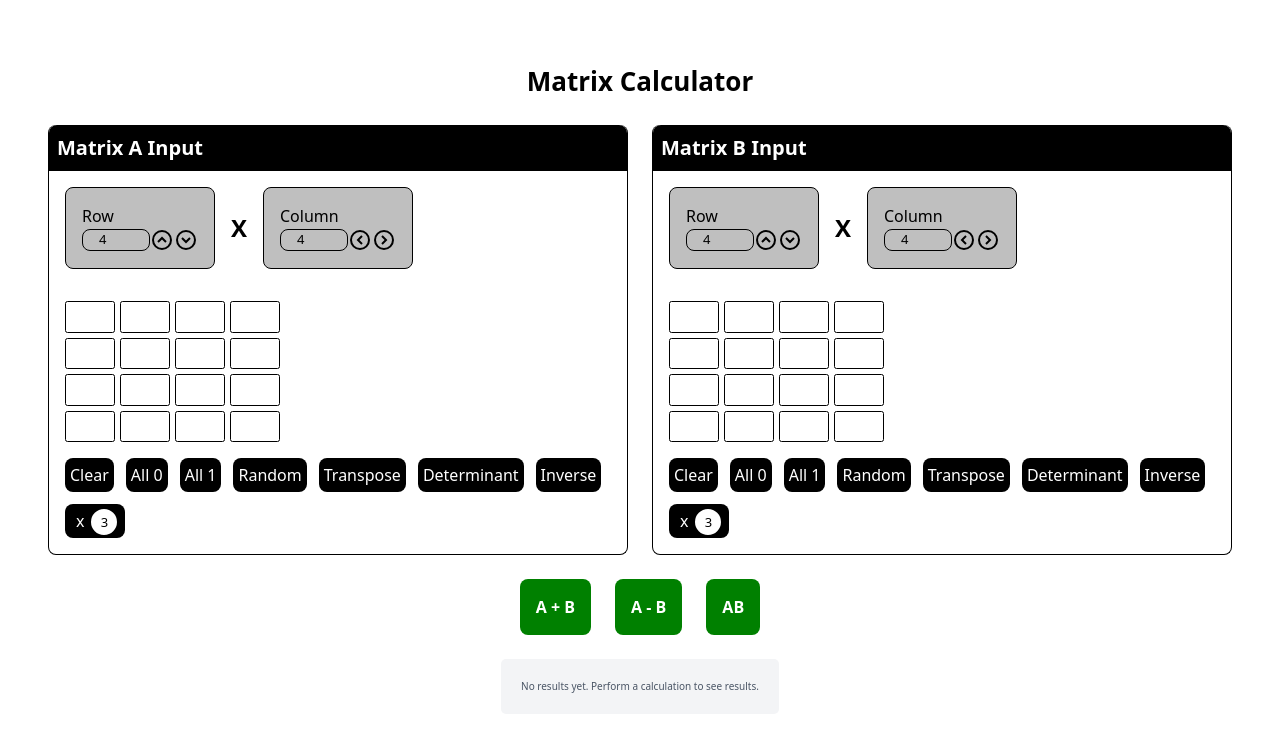
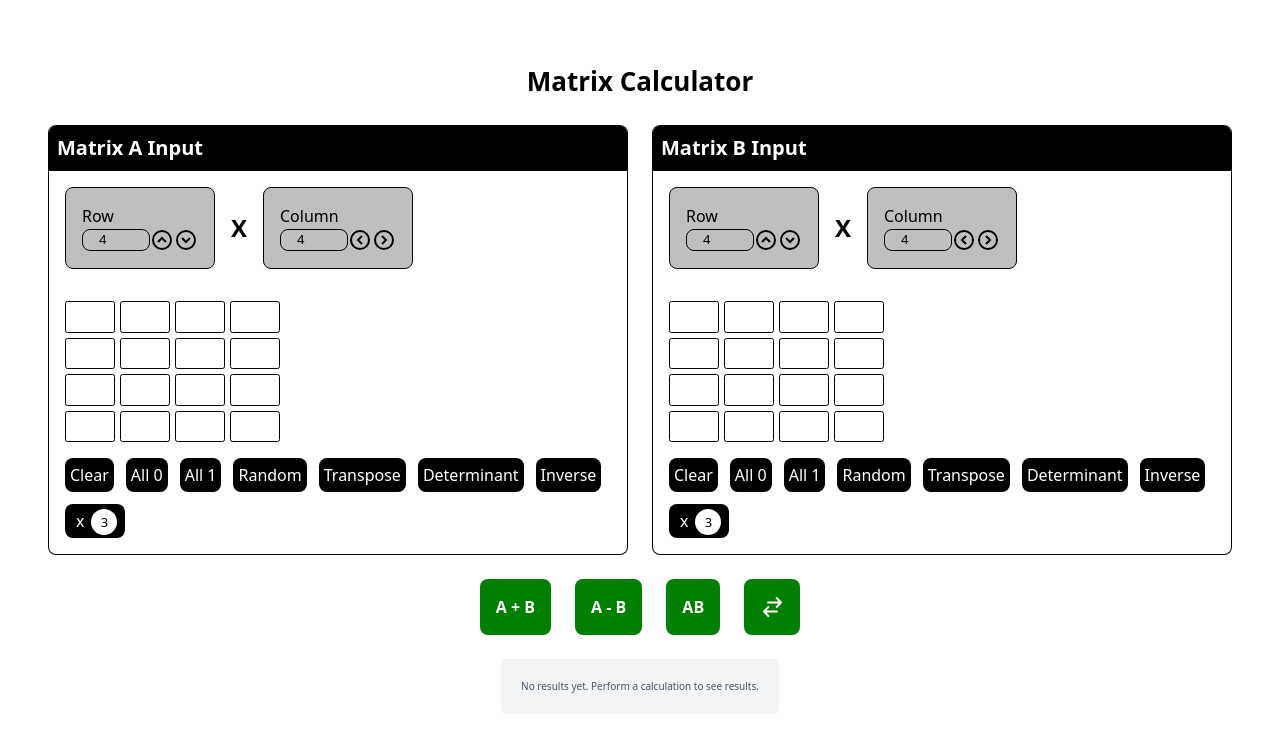
Before and after one commit to endriuuuu1/matrix-calculator-DevOps-project, a React app in the folder frontend/: page / in a window 1280 px wide. Shown: the top 732 px of the page. Built offline with nearby package versions, Linux system fonts and the light colour scheme; the HTML template or start-up script is replaced by a standard one.

Commit message:
added swap function

```diff
--- a/frontend/src/App.tsx
+++ b/frontend/src/App.tsx
@@ -25,6 +25,13 @@ function App() {
   const [scalarNum, setScalarNum] = useState<string>("3");
   const matrixATitle = "Matrix A";
   const matrixBTitle = "Matrix B";
+
+  const swapHandler = () => {
+    const matrixACopy = matrixA.map((row) => [...row]);
+    const matrixBCopy = matrixB.map((row) => [...row]);
+    setMatrixA(matrixBCopy);
+    setMatrixB(matrixACopy);
+  };
 
   return (
     <div
@@ -81,6 +88,7 @@ function App() {
         addHandler={() => addHandler(matrixA, matrixB, setResult)}
         subHandler={() => subHandler(matrixA, matrixB, setResult)}
         multiplyHandler={() => multiplyHandler(matrixA, matrixB, setResult)}
+        swapHandler={swapHandler}
       />
       <Result result={result} />
     </div>
--- a/frontend/src/components/BasicCalculation.tsx
+++ b/frontend/src/components/BasicCalculation.tsx
@@ -2,10 +2,12 @@ export default function BasicCalculation({
   addHandler,
   subHandler,
   multiplyHandler,
+  swapHandler,
 }: {
   addHandler: () => Promise<void>;
   subHandler: () => Promise<void>;
   multiplyHandler: () => Promise<void>;
+  swapHandler: () => void;
 }) {
   return (
     <div
@@ -39,6 +41,38 @@ export default function BasicCalculation({
       >
         AB
       </div>
+      <div
+        className="bg-[#008000] p-[1.6rem]
+      text-[1.6rem] font-bold text-white
+      rounded-[0.8rem] transition-all duration-300
+      hover:bg-black cursor-pointer
+      w-[56px] flex items-center
+      h-[56px]"
+        onClick={swapHandler}
+      >
+        <svg
+          width="auto"
+          height="auto"
+          viewBox="0 0 24 24"
+          fill="none"
+          xmlns="http://www.w3.org/2000/svg"
+        >
+          <path
+            d="M21 7.5L8 7.5M21 7.5L16.6667 3M21 7.5L16.6667 12"
+            stroke="#fff"
+            stroke-width="2"
+            stroke-linecap="round"
+            stroke-linejoin="round"
+          />
+          <path
+            d="M4 16.5L17 16.5M4 16.5L8.33333 21M4 16.5L8.33333 12"
+            stroke="#fff"
+            stroke-width="2"
+            stroke-linecap="round"
+            stroke-linejoin="round"
+          />
+        </svg>
+      </div>
     </div>
   );
 }
```
Also changed, not shown: frontend/public/assets/swap-svgrepo-com.svg (added).
